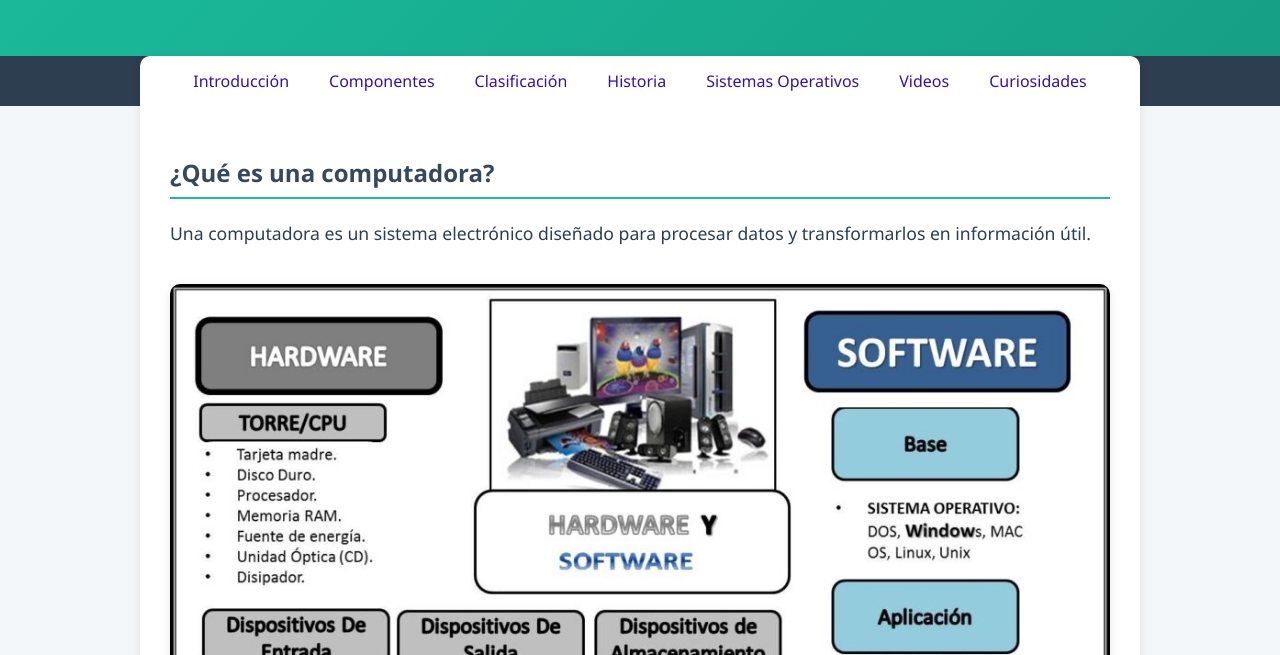
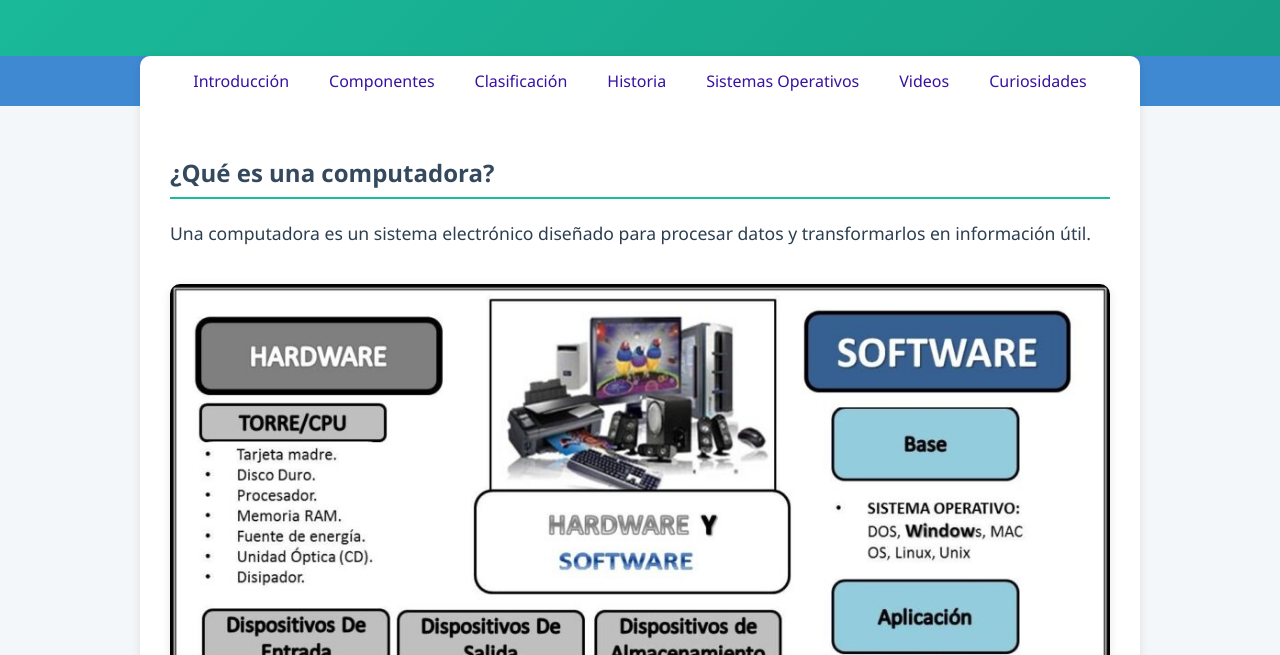
Before and after one commit to daniel7lop/Computadoras_web, a plain HTML site: page index.html in a window 1280 px wide. Shown: the part 145-800 px from the top of the page. Drawn offline with Linux system fonts and the light colour scheme.

Commit message:
index.html

```diff
--- a/index.html
+++ b/index.html
@@ -26,7 +26,7 @@
       margin-top: 10px;
     }
     nav {
-      background-color: #2c3e50;
+      background-color: #3f89d3;
       display: flex;
       justify-content: center;
       flex-wrap: wrap;
```
